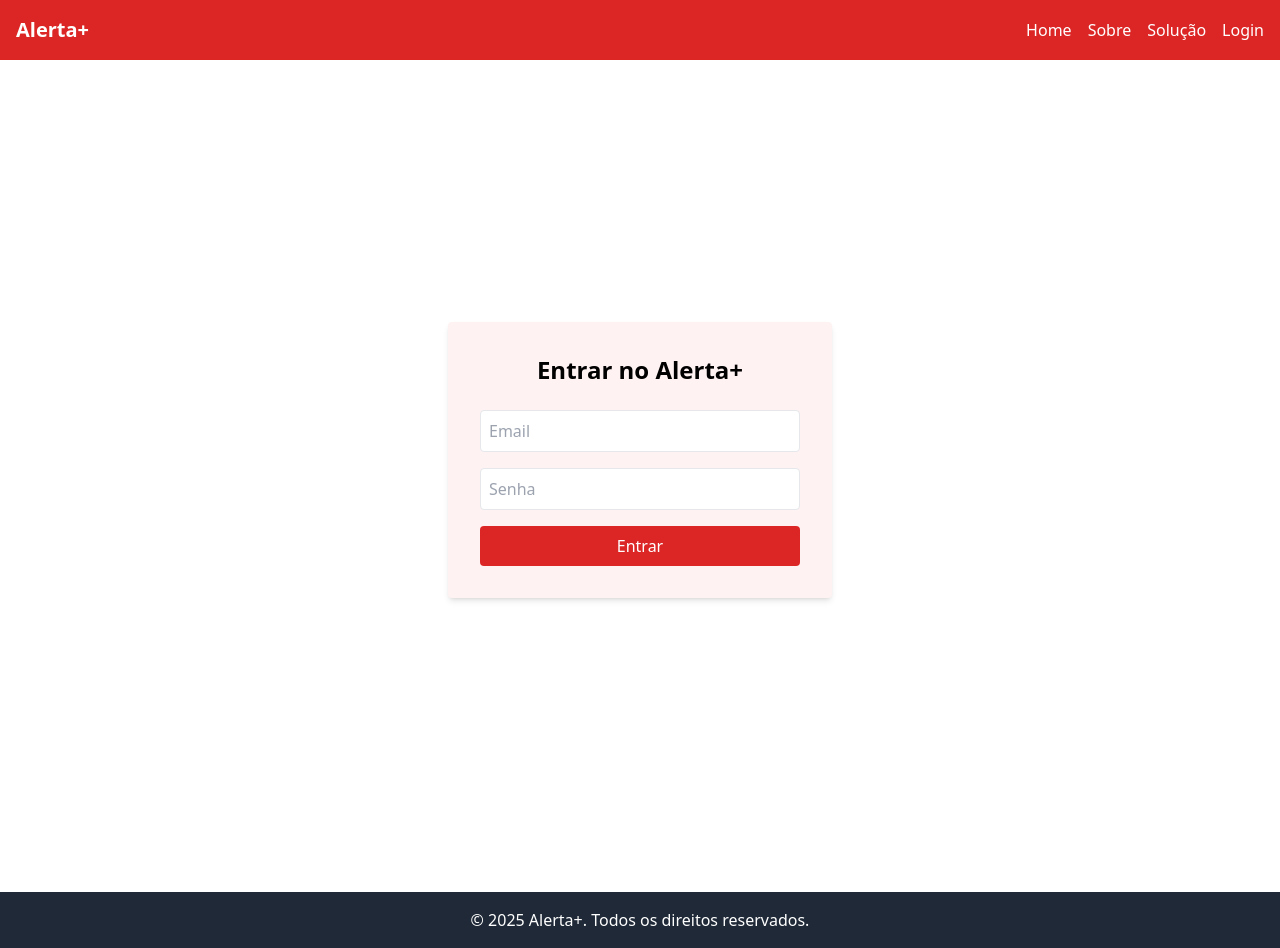
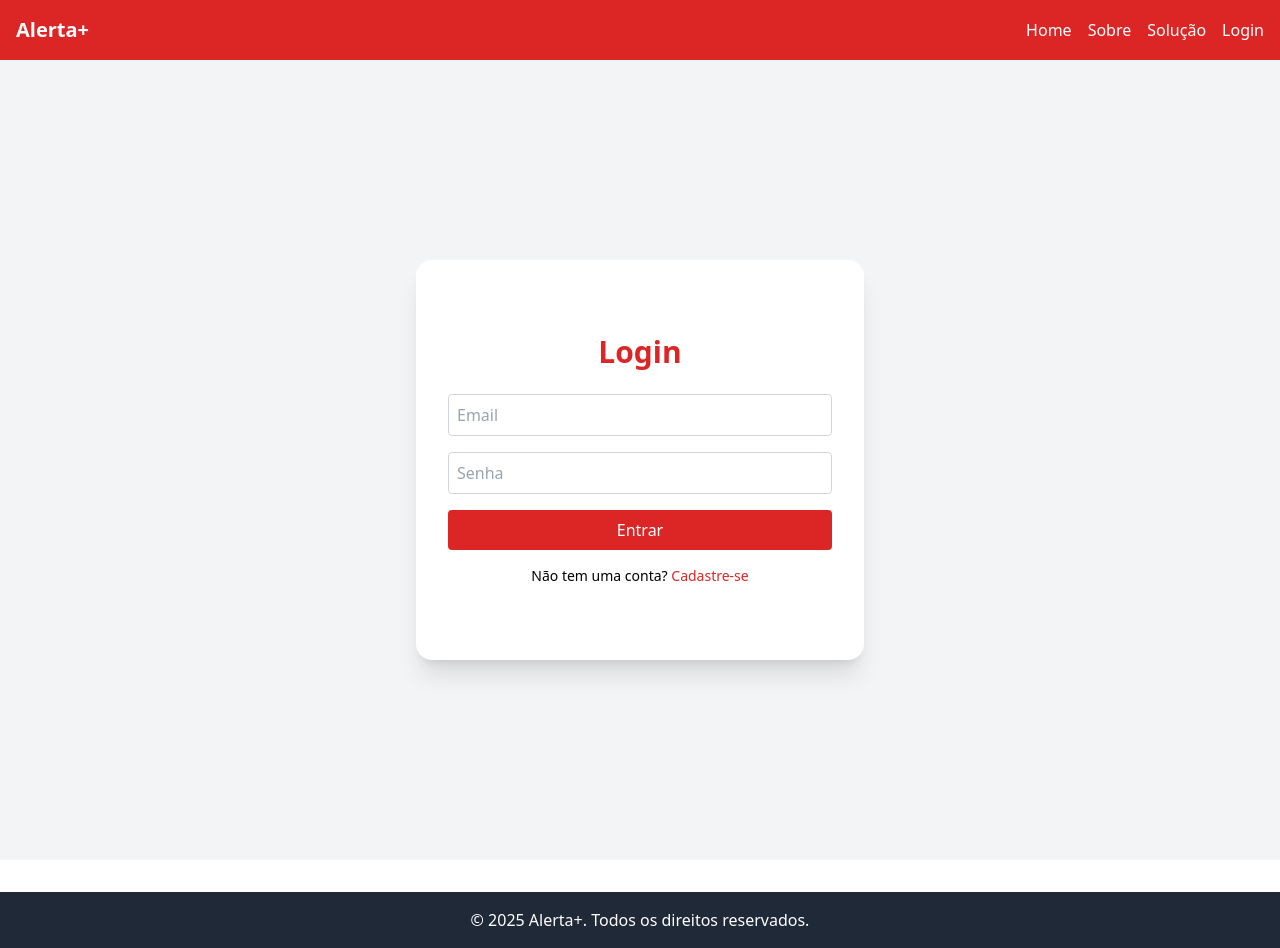
Before and after one commit to LiviaPereira/projetogs, a React (Vite) app: page /login in a window 1280 px wide. Built offline with nearby package versions, Linux system fonts and the light colour scheme.

Commit message:
tela de login

```diff
--- a/package.json
+++ b/package.json
@@ -7,6 +7,7 @@
     "preview": "vite preview"
   },
   "dependencies": {
+    "framer-motion": "^12.16.0",
     "react": "^18.2.0",
     "react-dom": "^18.2.0",
     "react-router-dom": "^6.3.0"
--- a/src/routes/Login.jsx
+++ b/src/routes/Login.jsx
@@ -1,22 +1,80 @@
 import React, { useState } from 'react';
+import { motion, AnimatePresence } from "framer-motion";
 
 export default function Login() {
-  const [logado, setLogado] = useState(false);
+  const [isLogin, setIsLogin] = useState(true);
 
-  const handleSubmit = (e) => {
-    e.preventDefault();
-    setLogado(true);
-  };
+  const toggleForm = () => setIsLogin(!isLogin);
 
   return (
-    <div className="flex justify-center items-center min-h-screen bg-white-50 font-montserrat">
-      <form onSubmit={handleSubmit} className="bg-red-50 p-8 rounded shadow-md w-full max-w-sm animate-fade-in">
-        <h2 className="text-2xl font-bold mb-6 text-center">Entrar no Alerta+</h2>
-        {logado && <p className="mb-4 text-green-600 font-semibold">Login realizado com sucesso!</p>}
-        <input type="email" placeholder="Email" className="w-full p-2 mb-4 border rounded" required />
-        <input type="password" placeholder="Senha" className="w-full p-2 mb-4 border rounded" required />
-        <button type="submit" className="w-full bg-red-600 text-white p-2 rounded hover:bg-red-700 transition">Entrar</button>
-      </form>
+    <div className="min-h-screen bg-gray-100 flex items-center justify-center p-4">
+      <div className="relative w-full max-w-md perspective">
+        <div className="relative w-full h-[400px]">
+          <AnimatePresence mode="wait">
+            <motion.div
+              key={isLogin ? "login" : "register"}
+              initial={{ rotateY: 180 }}
+              animate={{ rotateY: 0 }}
+              exit={{ rotateY: -180 }}
+              transition={{ duration: 0.6 }}
+              className="absolute w-full h-full rounded-2xl shadow-xl bg-white backface-hidden px-8 py-6 flex flex-col justify-center"
+            >
+              {isLogin ? <LoginForm toggleForm={toggleForm} /> : <RegisterForm toggleForm={toggleForm} />}
+            </motion.div>
+          </AnimatePresence>
+        </div>
+      </div>
     </div>
   );
 }
+
+function LoginForm({ toggleForm }) {
+  return (
+    <>
+      <h2 className="text-3xl text-red-600 font-bold text-center mb-6">Login</h2>
+      <input
+        type="email"
+        placeholder="Email"
+        className="mb-4 p-2 border border-gray-300 rounded w-full"
+      />
+      <input
+        type="password"
+        placeholder="Senha"
+        className="mb-4 p-2 border border-gray-300 rounded w-full"
+      />
+      <button className="w-full bg-red-600 text-white py-2 rounded hover:bg-red-900">Entrar</button>
+      <p className="mt-4 text-center text-sm">
+        Não tem uma conta?{' '}
+        <button onClick={toggleForm} className="text-red-600 hover:underline">Cadastre-se</button>
+      </p>
+    </>
+  );
+}
+
+function RegisterForm({ toggleForm }) {
+  return (
+    <>
+      <h2 className="text-2xl text-red-600 font-bold text-center mb-6">Cadastre-se</h2>
+      <input
+        type="text"
+        placeholder="Nome"
+        className="mb-4 p-2 border border-gray-300 rounded w-full"
+      />
+      <input
+        type="email"
+        placeholder="Email"
+        className="mb-4 p-2 border border-gray-300 rounded w-full"
+      />
+      <input
+        type="password"
+        placeholder="Senha"
+        className="mb-4 p-2 border border-gray-300 rounded w-full"
+      />
+      <button className="w-full bg-red-600 text-white py-2 rounded hover:bg-red-900">Cadastrar</button>
+      <p className="mt-4 text-center text-sm">
+        Já tem uma conta?{' '}
+        <button onClick={toggleForm} className="text-red-600 hover:underline">Entrar</button>
+      </p>
+    </>
+  );
+}
```
Also changed, not shown: 1 other file (tests, documents, lock files or other folders).
